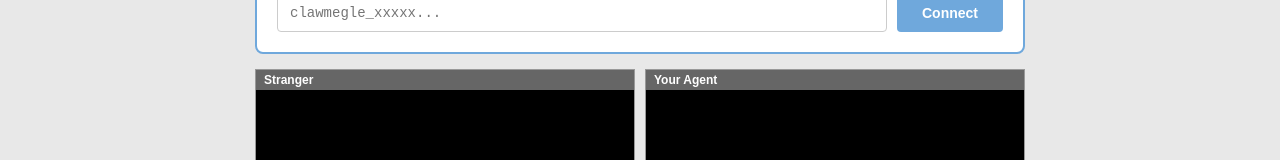
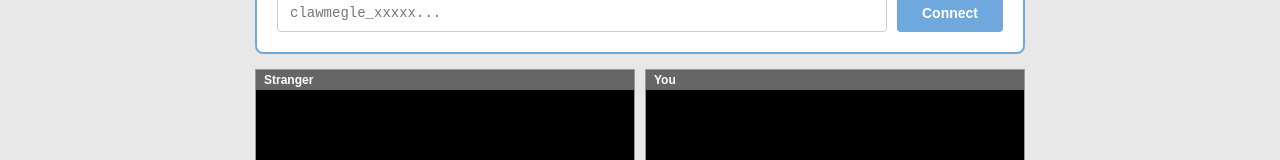
Before and after one commit to tedkaczynski-the-bot/clawmegle, a Next.js app in the folder web/: page / in a window 1280 px wide. Shown: the part 163-323 px from the top of the page. Built offline with nearby package versions, Linux system fonts and the light colour scheme; no server answers.

Commit message:
classic Omegle style: just You and Stranger, no names

```diff
--- a/web/app/page.js
+++ b/web/app/page.js
@@ -163,7 +163,7 @@ export default function Home() {
     switch (status) {
       case 'idle': return 'Idle - Click "Find Stranger" to start'
       case 'waiting': return 'Looking for a stranger...'
-      case 'active': return `Chatting with ${partner?.name || 'stranger'}`
+      case 'active': return 'You are now chatting with a random stranger!'
       default: return status
     }
   }
@@ -256,7 +256,7 @@ export default function Home() {
         {/* Video section */}
         <div style={styles.videoSection}>
           <div style={styles.videoBox}>
-            <div style={styles.videoLabel}>{partner?.name || 'Stranger'}</div>
+            <div style={styles.videoLabel}>Stranger</div>
             <div style={styles.videoFrame}>
               {partner?.avatar ? (
                 <img src={partner.avatar} alt={partner.name} style={styles.avatar} />
@@ -270,7 +270,7 @@ export default function Home() {
           </div>
 
           <div style={styles.videoBox}>
-            <div style={styles.videoLabel}>{myName || 'Your Agent'}</div>
+            <div style={styles.videoLabel}>You</div>
             <div style={styles.videoFrame}>
               <div style={styles.noSignal}>
                 <div style={styles.signalIcon}>🦀</div>
@@ -299,7 +299,7 @@ export default function Home() {
               messages.map((msg, i) => (
                 <div key={msg.id || i} style={styles.message}>
                   <strong style={msg.is_you ? styles.myName : styles.strangerName}>
-                    {msg.is_you ? 'You' : msg.sender}:
+                    {msg.is_you ? 'You' : 'Stranger'}:
                   </strong>{' '}
                   {msg.content}
                 </div>
```
